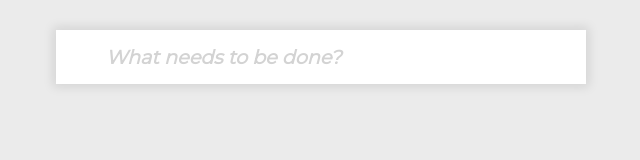
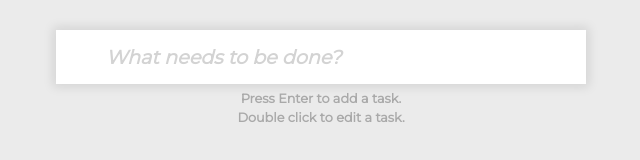
Before and after one commit to stban2703/TaskList, a plain HTML site: page index.html in a window 1280 px wide. Shown: the whole page, without its empty margins (319-959 px from the left). Drawn offline with Linux system fonts and the light colour scheme.

Commit message:
Added footer and instructions

```diff
--- a/index.html
+++ b/index.html
@@ -57,6 +57,11 @@
         </section>
     </article>
 
+    <article class="footer">
+        <p>Press Enter to add a task.</p>
+        <p>Double click to edit a task.</p>
+    </article>
+
     <script src="./scripts/main.js"></script>
 </body>
 
--- a/styles/main.scss
+++ b/styles/main.scss
@@ -12,7 +12,8 @@ body {
     background-color: rgb(235, 235, 235);
     width: 100%;
     display: flex;
-    justify-content: center;
+    flex-direction: column;
+    align-items: center;
 }
 
 label {
@@ -38,3 +39,18 @@ input[type="radio"] {
     border-radius: 5px;
     border: 1px solid rgba(255, 0, 0, 0.26);
 }
+
+.footer {
+    display: flex;
+    flex-direction: column;
+    align-items: center;
+    margin: 5px 0;
+
+    p {
+        font-family: 'Montserrat', sans-serif;
+        font-weight: bold;
+        font-size: 0.8rem;
+        color: darkgray;
+        margin: 2px 0;
+    }
+}
```
Also changed, not shown: styles/main.css, 1 other file.
